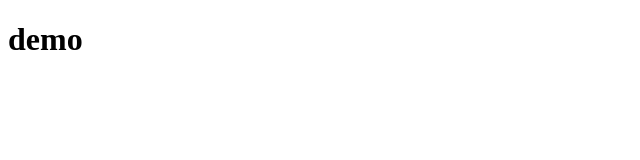
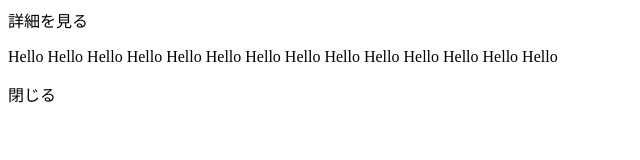
Before and after one commit to sss-tai/practices, a plain HTML site: page modalWindow/index.html in a window 1280 px wide. Shown: the whole page, without its empty margins (0-640 px from the left). Drawn offline with Linux system fonts and the light colour scheme.

Commit message:
画面成形

```diff
--- a/modalWindow/index.html
+++ b/modalWindow/index.html
@@ -2,9 +2,20 @@
 <html lang="ja">
 <head>
   <meta charset="UTF-8">
-  <title>modalWindow</title>
+  <title>ModalWindow</title>
 </head>
 <body>
-  <h1>demo</h1>
+  <div id="open">
+    詳細を見る
+  </div>
+
+  <div id="mask"></div>
+
+  <section id="modal">
+    <p>Hello Hello Hello Hello Hello Hello Hello Hello Hello Hello Hello Hello Hello Hello </p>
+    <div id="close">
+      閉じる
+    </div>
+  </section>
 </body>
 </html>
```
